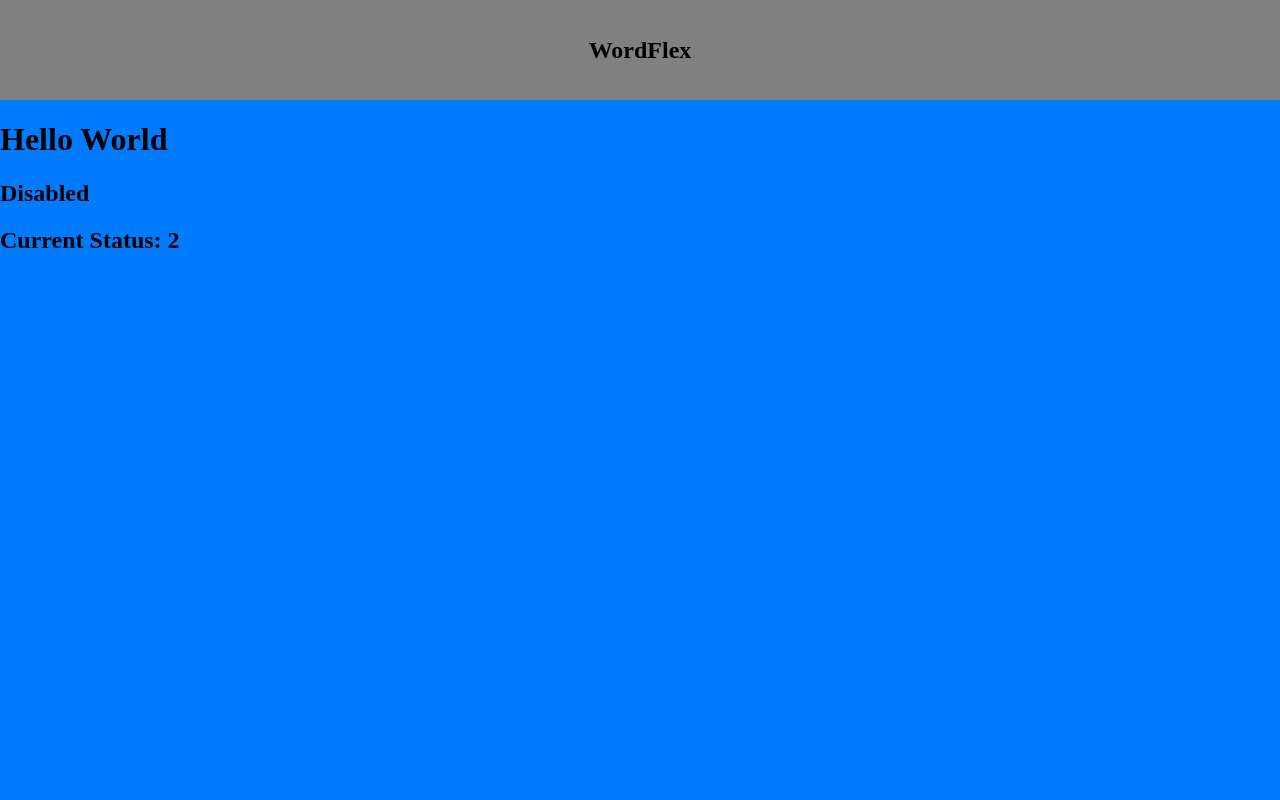
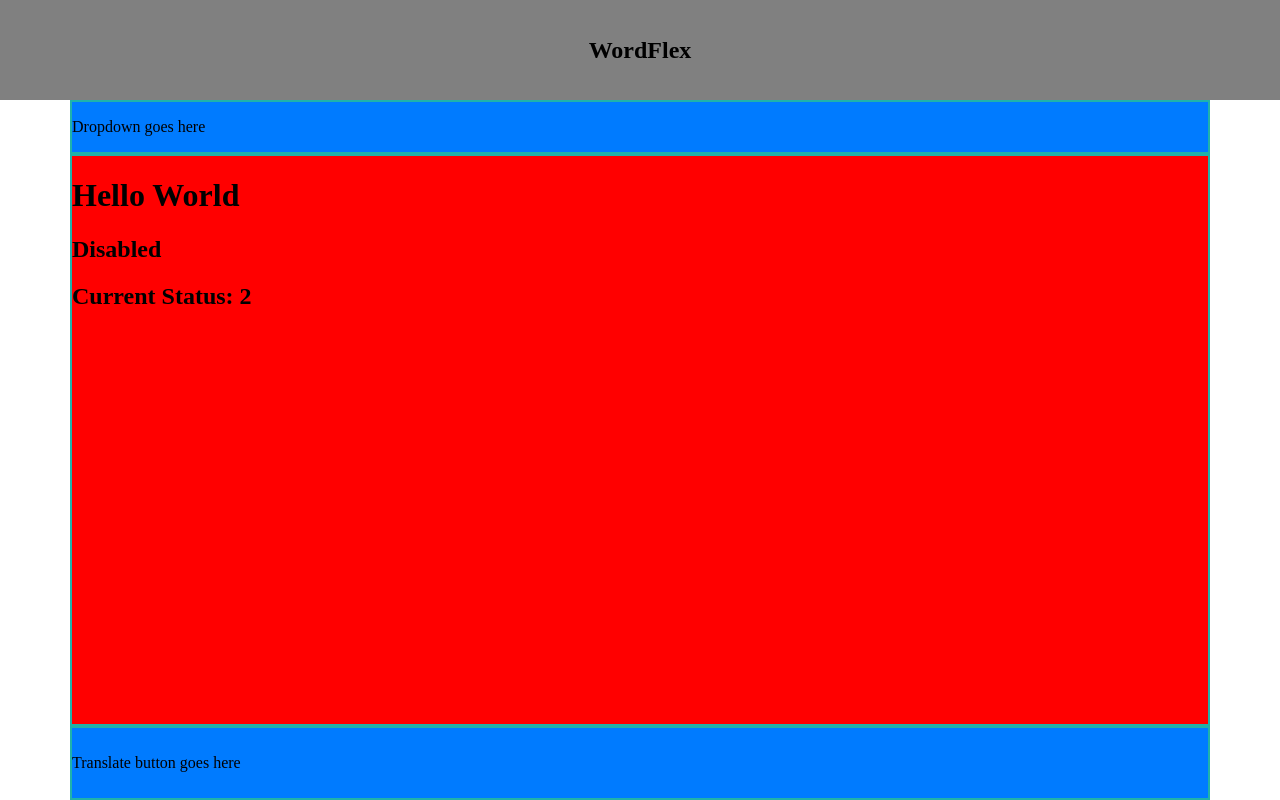
Before and after one commit to jandzouana/translator, a React app: page / in a window 1280 px wide. Built offline with nearby package versions, Linux system fonts and the light colour scheme; no server answers.

Commit message:
more layout changes

```diff
--- a/src/components/Main.tsx
+++ b/src/components/Main.tsx
@@ -16,11 +16,15 @@ const Main : React.FC<Props> = (props = {}) => {
 
     return(
         <div id={"main"}>
-            <div id={"l1"} className={"level"}></div>
+            <div id={"l1"} className={"level"}>
+                Dropdown goes here
+            </div>
             <div id={"l2"} className={"level"}>
                 <Translator />
             </div>
-            <div id={"l3"} className={"level"}></div>
+            <div id={"l3"} className={"level"}>
+                Translate button goes here
+            </div>
         </div>
     );
 }
--- a/src/features/translator/Translator.tsx
+++ b/src/features/translator/Translator.tsx
@@ -4,6 +4,7 @@ import { selectCurrentTranslation, selectStatus, selectApiError } from "./slices
 import { useSelector, useDispatch } from "react-redux";
 import { createTag} from "../../shared/utils/util";
 import { LoadingStates} from "../../shared/constants/enums";
+import './styles/translator.css';
 
 interface Props {
 
@@ -22,7 +23,7 @@ const Translator : React.FC<Props> = (props = {}) => {
     const currentStatus = useSelector(selectStatus);
     const apiError = useSelector(selectApiError);
 
-    return(<div id={"translatorContainer"}>
+    return(<div id={"translator-container"}>
         <h1>Hello World</h1>
         <h2>{currentStatus === LoadingStates.succeeded && currentTranslation}</h2>
         <h2>Current Status: {currentStatus}</h2>
--- /dev/null
+++ b/src/features/translator/styles/translator.css
@@ -0,0 +1,9 @@
+@import '../../../shared/styles/variables.css';
+
+/*font-size: var(--font-size);*/
+
+#translator-container{
+    height: 100%;
+    width: 100%;
+    background-color: red;
+}
--- a/src/shared/styles/main.css
+++ b/src/shared/styles/main.css
@@ -10,6 +10,7 @@ body, html{
     flex-direction: column;
     /*align-items: stretch;*/
     height: 100vh;
+    min-height: 500px;
 }
 
 #header{
@@ -28,16 +29,28 @@ body, html{
 #main{
     background-color: #007bff;
     flex: 1;
+    display: flex;
+    flex-direction: column;
+    margin-right: 70px;
+    margin-left: 70px;
+}
+
+.level{
+    border: 2px solid lightseagreen;
+    display: flex;
 }
 
 #l1{
-
+    flex-basis: 50px;
+    align-items: center;
 }
 
 #l2{
-
+    flex: 1;
+    align-items: center;
 }
 
 #l3{
-
+    flex-basis: 70px;
+    align-items: center;
 }
```
